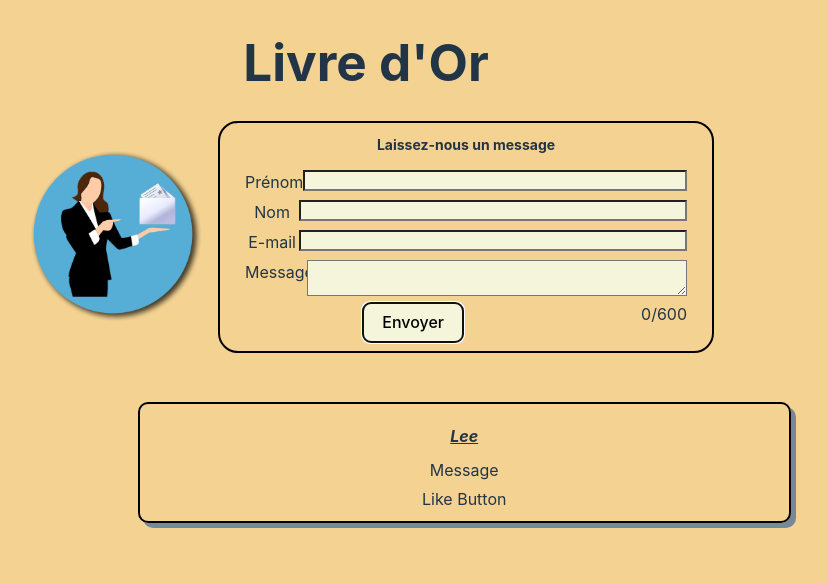
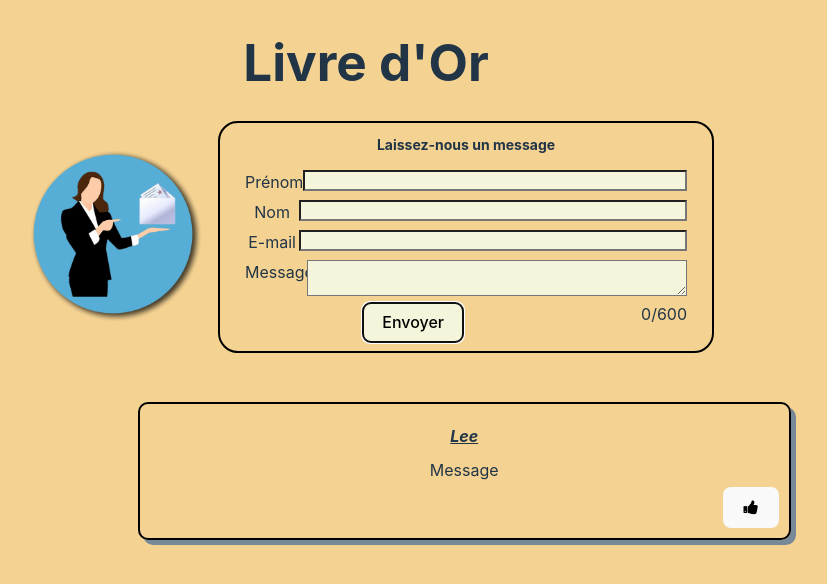
Before and after one commit to Leerlandais/react-msg, a React (Vite) app: page / in a window 1280 px wide. Both pictures are taken after a click on the button "Envoyer". Shown: the top 584 px of the page, without its empty margins (274-1101 px from the left). Built offline with nearby package versions, Linux system fonts and the light colour scheme.

Commit message:
added like button: version fa fa-thumbs-up

```diff
--- a/index.html
+++ b/index.html
@@ -3,6 +3,7 @@
   <head>
     <meta charset="UTF-8" />
     <link rel="icon" type="image/svg+xml" href="/vite.svg" />
+    <link rel="stylesheet" href="https://cdnjs.cloudflare.com/ajax/libs/font-awesome/4.7.0/css/font-awesome.min.css" />
     <meta name="viewport" content="width=device-width, initial-scale=1.0" />
     <title>Livre d&apos;Or - React</title>
   </head>
--- a/src/App.css
+++ b/src/App.css
@@ -152,7 +152,9 @@ h4 {
   text-align: center;
 }
 
-
+.like-button {
+  float: right;
+}
 
 @media screen and (min-width: 480px) and (max-width: 960px) {
 
--- a/src/components/LikeButton.jsx
+++ b/src/components/LikeButton.jsx
@@ -1,8 +1,10 @@
 
 export default function LikeButton() {
     return (
-        <div>
-            Like Button
-        </div>
+        <>
+            <button className="like-button">
+                <i className="fa fa-thumbs-up"></i>
+            </button>
+        </>
     )
 }
```
